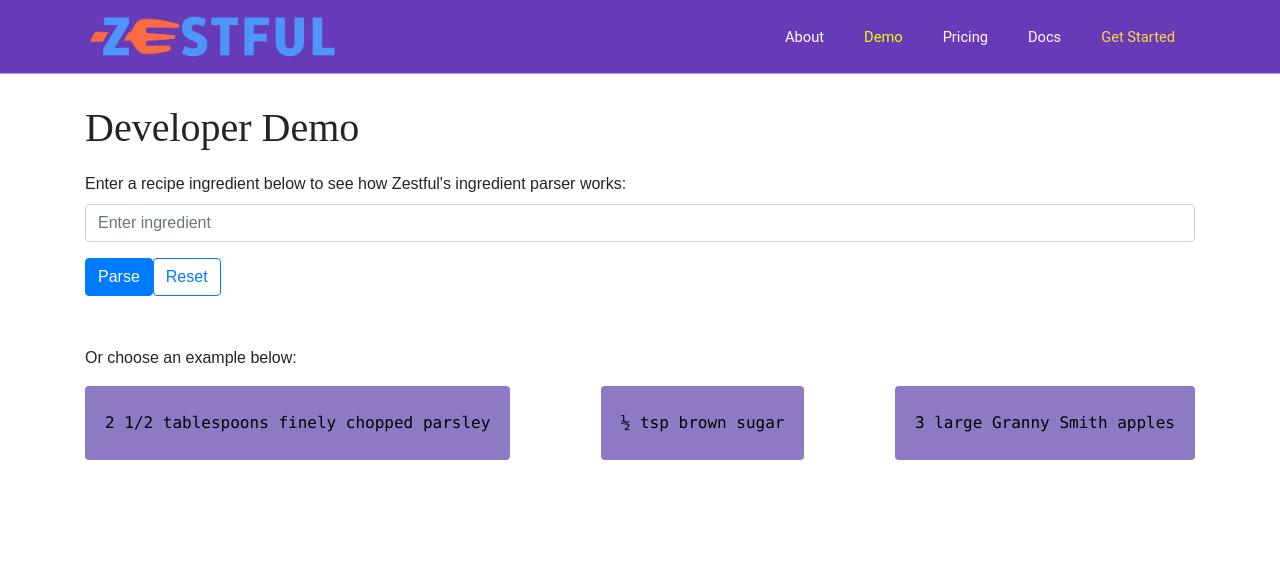
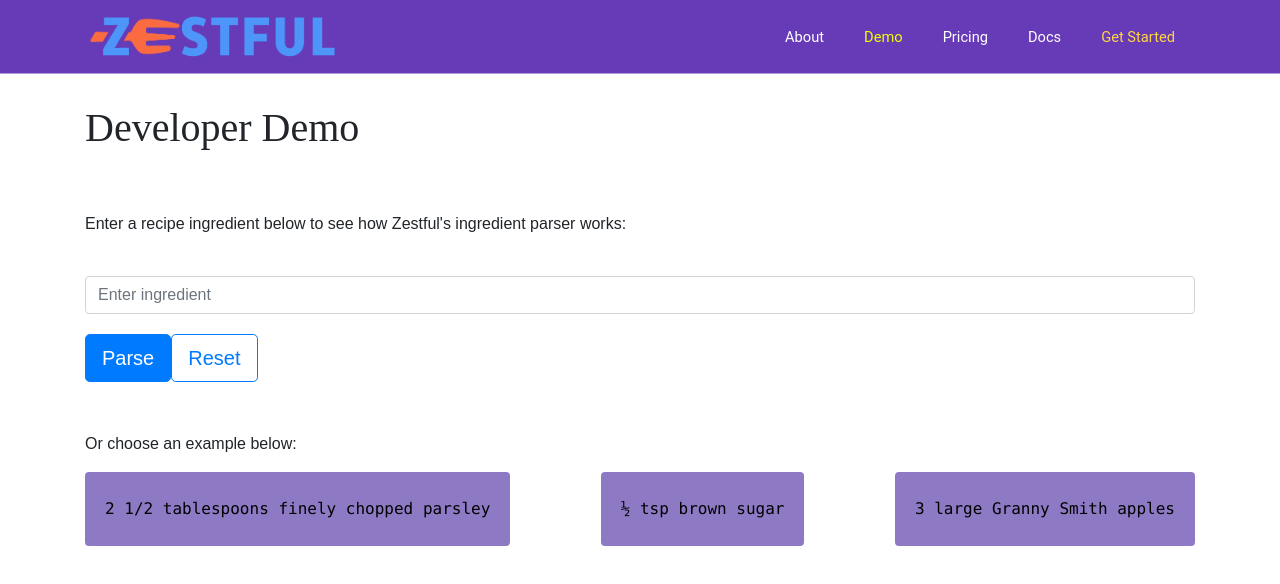
Before and after one commit to mtlynch/zestful-frontend2, a Nuxt app: page /demo in a window 1280 px wide. Shown: the top 584 px of the page. Built offline with nearby package versions, Linux system fonts and the light colour scheme; what vue2-filters would draw is missing.

Commit message:
Tweaking style on demo page

```diff
--- a/pages/demo.vue
+++ b/pages/demo.vue
@@ -7,19 +7,32 @@
         id="input-group-1"
         label="Enter a recipe ingredient below to see how Zestful's ingredient parser
       works:"
-        label-for="input-1"
+        label-for="ingredient-input"
       >
         <b-form-input
-          id="input-1"
+          id="ingredient-input"
           v-model="form.ingredient"
+          class="ingredient-input"
           type="text"
           required
           placeholder="Enter ingredient"
         />
       </b-form-group>
 
-      <b-button type="submit" variant="primary">Parse</b-button>
-      <b-button type="reset" variant="outline-primary">Reset</b-button>
+      <b-button
+        :disabled="isWaitingForParseResult"
+        type="submit"
+        class="btn-lg"
+        variant="primary"
+        >Parse</b-button
+      >
+      <b-button
+        :disabled="isWaitingForParseResult"
+        type="reset"
+        class="btn-lg"
+        variant="outline-primary"
+        >Reset</b-button
+      >
     </b-form>
 
     <div
@@ -53,9 +66,9 @@
       deck
     >
       <b-card v-if="ingredientParsed.quantity !== null" class="shadow">
-        <b-card-title>{{
-          ingredientParsed.quantity | number('0.0') | simplifyDecimal
-        }}</b-card-title>
+        <b-card-title>
+          {{ ingredientParsed.quantity | number('0.0') | simplifyDecimal }}
+        </b-card-title>
         <b-card-sub-title>quantity</b-card-sub-title>
       </b-card>
       <b-card
@@ -235,12 +248,20 @@ curl \\
 </script>
 
 <style scoped>
+h1 {
+  margin-bottom: 60px;
+}
+
 .code {
   font-family: 'Courier New', Courier, monospace;
 }
 
 .ingredient-form {
   margin-bottom: 50px;
+}
+
+.ingredient-input {
+  margin: 40px 0px 20px 0px;
 }
 
 .example-inputs {
@@ -292,7 +313,7 @@ curl \\
 
 @media screen and (min-width: 768px) {
   .confidence-cards >>> .card {
-    max-width: 120px;
+    max-width: 130px;
   }
 }
 
```
